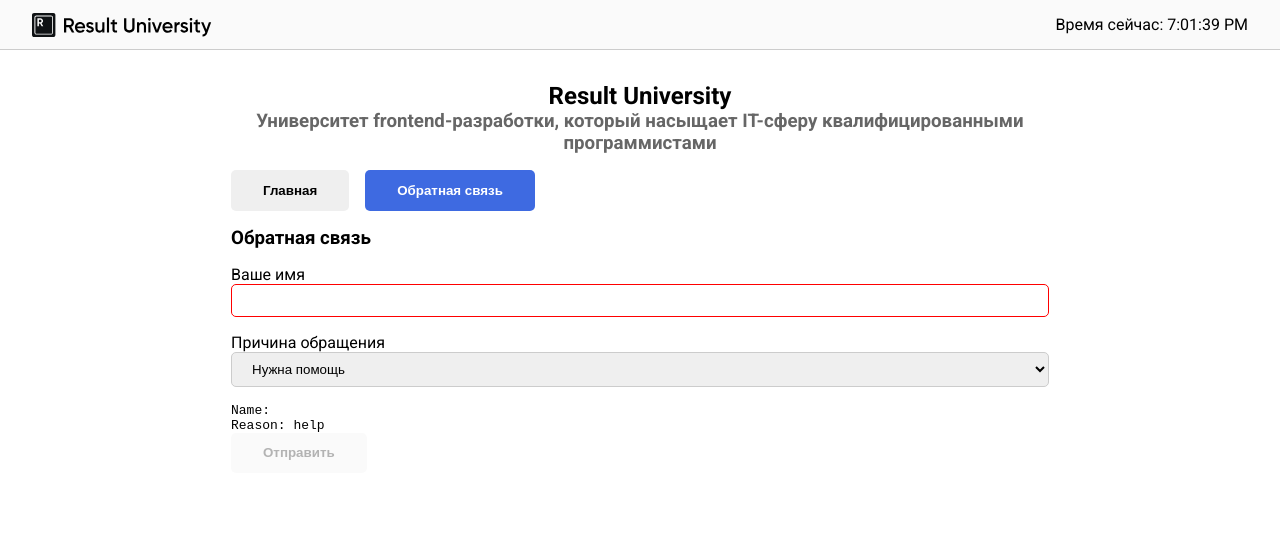
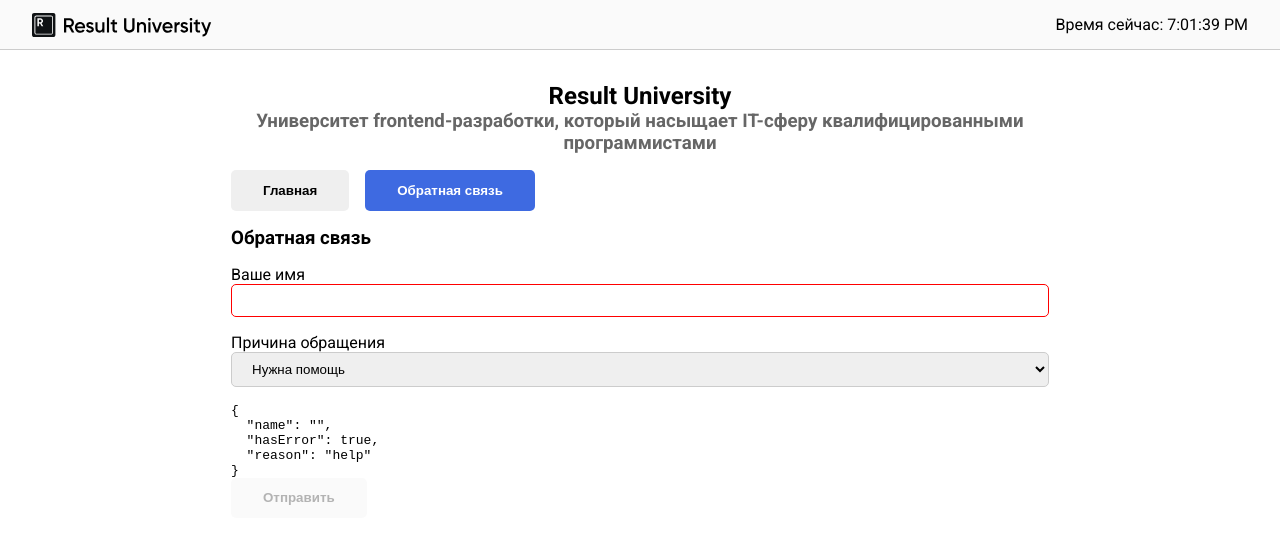
Before and after one commit to Tigerstyle29/React_beginner_tutorial, a React (Vite) app in the folder 01-react-basic-start/: page / in a window 1280 px wide. Shown: the top 540 px of the page. Built offline with nearby package versions, Linux system fonts and the light colour scheme.

Commit message:
Advanced state management

```diff
--- a/01-react-basic-start/src/components/FeedbackSection.jsx
+++ b/01-react-basic-start/src/components/FeedbackSection.jsx
@@ -2,18 +2,34 @@
 import Button from './Button/Button'
 
 export default function FeedBackSection() {
-    const [name, setName] = useState('')
-    const [hasError, setHasError] = useState(true)
-    const [reason, setReason] = useState('help')
+    const [form, setForm] = useState({
+        name: '',
+        hasError: true,
+        reason: 'help'
+    })
+    // const [name, setName] = useState('')
+    // const [hasError, setHasError] = useState(true)
+    // const [reason, setReason] = useState('help')
 
     function handleNameChange(event) {
-        setName(event.target.value)
-        setHasError(event.target.value.trim().length === 0)
+        // setName(event.target.value)
+        // setHasError(event.target.value.trim().length === 0)
+        setForm(prev => ({
+            ...prev,
+            name: event.target.value,
+            hasError: event.target.value.trim().length === 0,
+        }))
     }
+
+    // function toggleError() {
+    // setHasError((prev) => !prev)
+    // }
 
     return(
         <section>
             <h3>Обратная связь</h3>
+
+            {/* <Button onClick={toggleError}>Toggle Error</Button> */}
 
             <form>
                 <label htmlFor="name">Ваше имя</label>
@@ -21,27 +37,30 @@
                     type="text"
                     id="name"
                     className="control"
-                    value={name}
+                    value={form.name}
                     style={{
-                        border: hasError ? '1px solid red' : null,
+                        border: form.hasError ? '1px solid red' : null,
                     }}
                     onChange={handleNameChange}
                 />
 
                 <label htmlFor="reason">Причина обращения</label>
-                <select id="reason" className="control" value={reason} onChange={event => setReason(event.target.value)}>
+                <select
+                    id="reason"
+                    className="control"
+                    value={form.reason}
+                    onChange={(event) =>
+                         setForm((prev) => ({ ...prev, reason: event.target.value }))
+                    }
+                >
                     <option value="error">Ошибка</option>
                     <option value="help">Нужна помощь</option>
                     <option value="suggest">Предложение</option>
                 </select>
 
-                <pre>
-                    Name: {name}
-                    <br />
-                    Reason: {reason}
-                </pre>
+                <pre>{JSON.stringify(form, null, 2)}</pre>
 
-                <Button disabled={hasError} isActive={!hasError}>
+                <Button disabled={form.hasError} isActive={!form.hasError}>
                     Отправить
                 </Button>
             </form>
```
